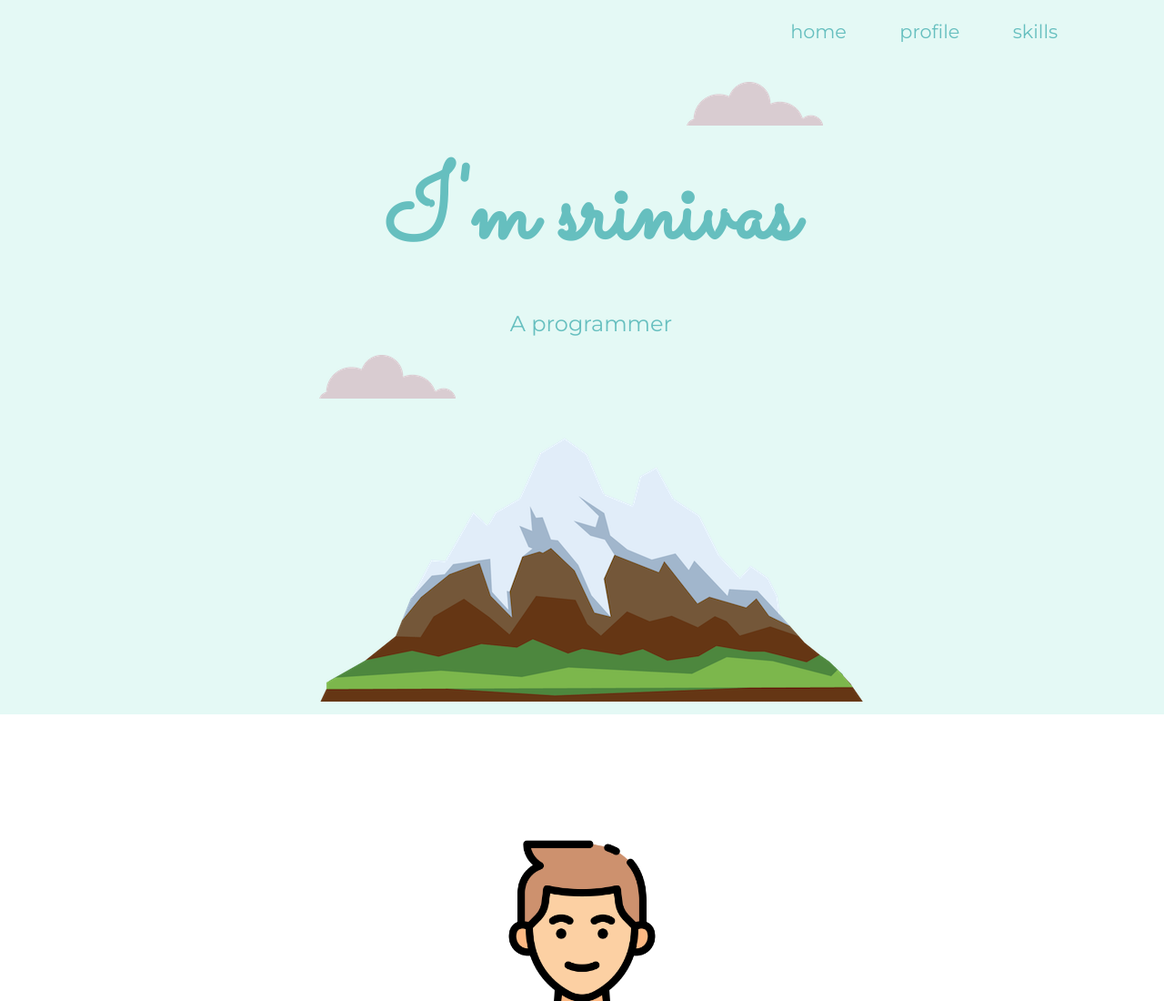
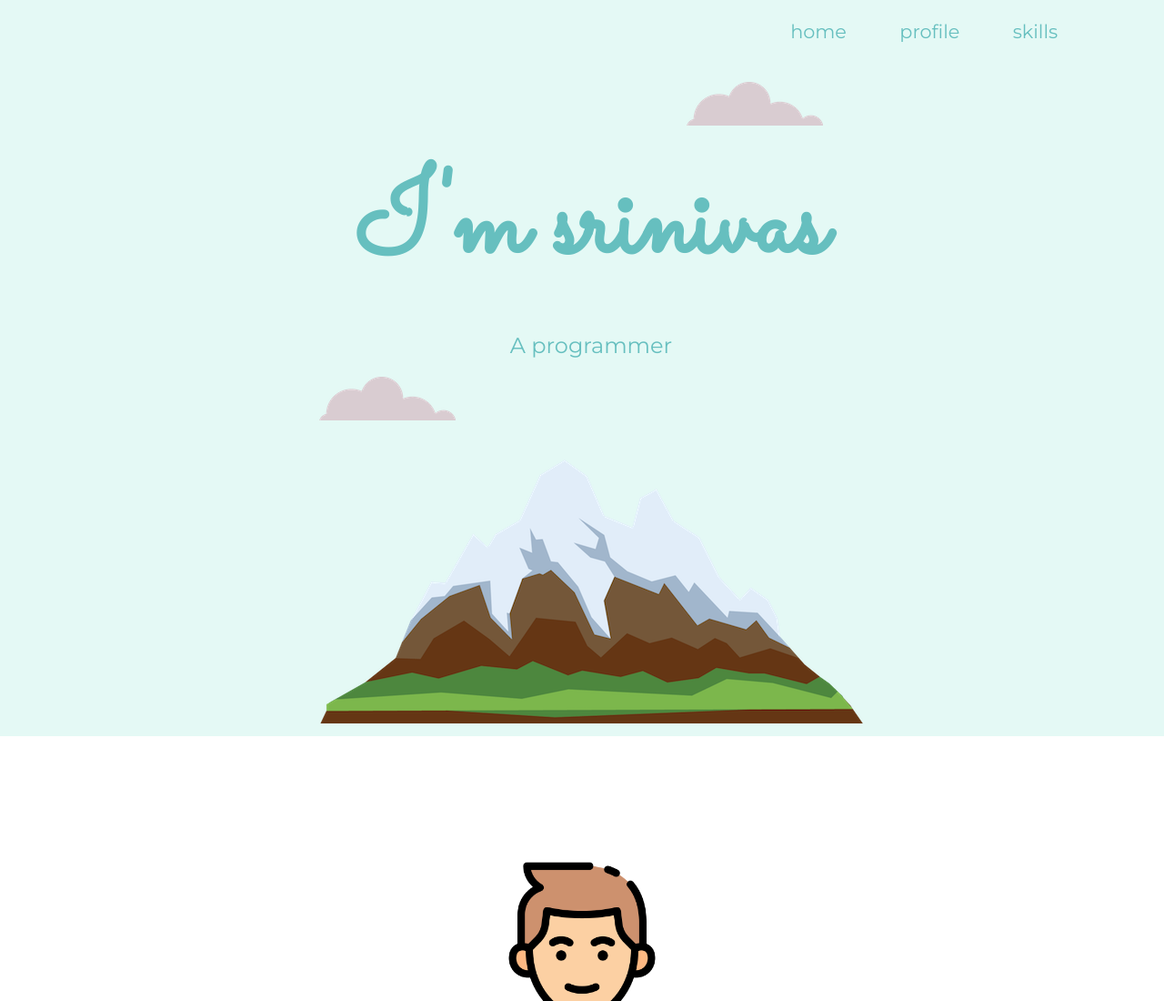
Before and after one commit to srinivas232003/portfolio, a plain HTML site: page index.html in a window 1280 px wide. Shown: the top 1100 px of the page at 91% size. Drawn offline with Linux system fonts and the light colour scheme.

Commit message:
Update styles.css

```diff
--- a/styles.css
+++ b/styles.css
@@ -16,7 +16,7 @@ div.top{
 }
 h1{
     font-family: 'Sacramento', 'cursive';
-    font-size:14vh;
+    font-size:8em;
     margin:2vh;
 }
 img[alt="myself"]{
```
